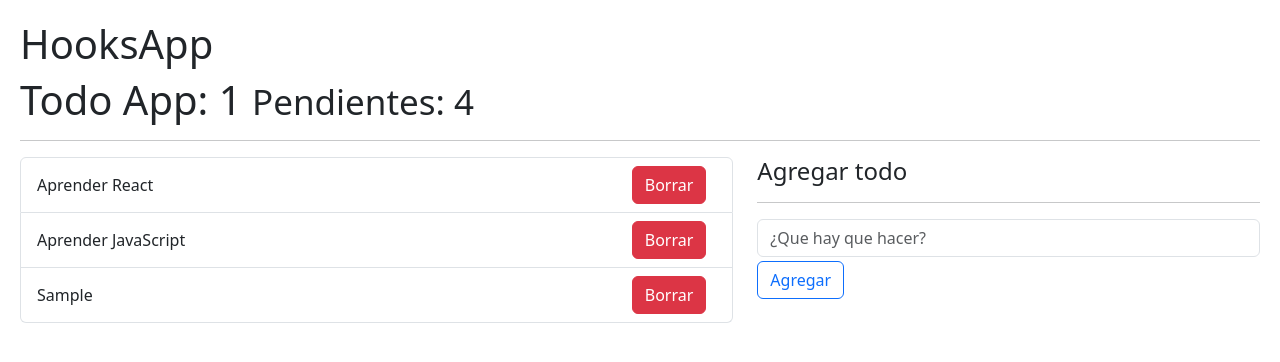
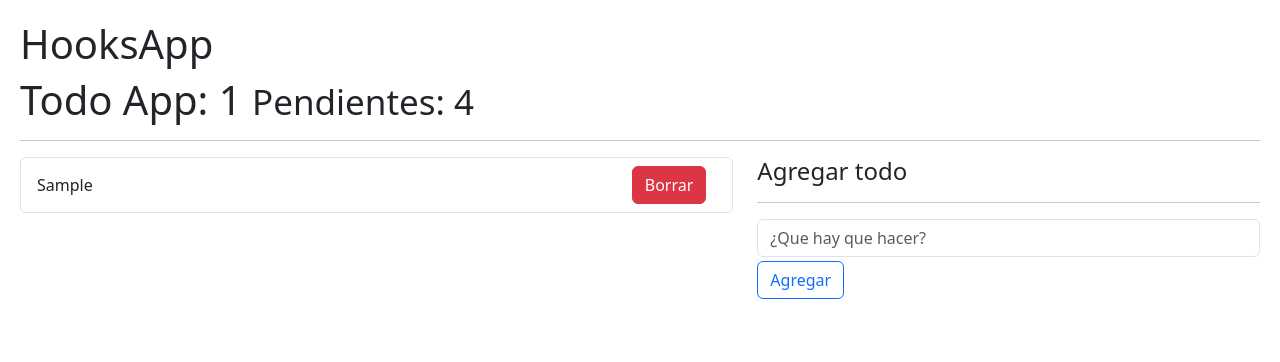
Before and after one commit to Enrique-Zepeda/React-De-cero-a-experto-Hooks-y-MERN, a React (Vite) app in the folder React/05-hook-app/: page / in a window 1280 px wide. Both pictures are taken after typing "Sample" into the empty fields and a click on the button "Agregar". Shown: the top 362 px of the page. Built offline with nearby package versions, Linux system fonts and the light colour scheme.

Commit message:
Todo List

```diff
--- a/React/05-hook-app/src/08-useReducer/TodoApp.jsx
+++ b/React/05-hook-app/src/08-useReducer/TodoApp.jsx
@@ -1,30 +1,10 @@
-import { useReducer } from "react";
-import { todoReducer } from "./todoReducer";
 import { TodoList } from "./TodoList";
 import { TodoAdd } from "./TodoAdd";
-const initialState = [
-  {
-    id: new Date().getTime(),
-    description: "Aprender React",
-    done: false,
-  },
-  {
-    id: new Date().getTime() * 3,
-    description: "Aprender JavaScript",
-    done: false,
-  },
-];
+import { useTodo } from "../hooks/useTodo";
 
 export function TodoApp() {
-  const [todos, dispatch] = useReducer(todoReducer, initialState);
-  const onNewTodo = (todo) => {
-    // console.log({ todo });
-    const action = {
-      type: "[TODO]: Add Todo",
-      payload: todo,
-    };
-    dispatch(action);
-  };
+  const { todos, handleDeleteTodo, onNewTodo, handleTogleTodo } = useTodo();
+
   return (
     <>
       <h1>
@@ -33,7 +13,11 @@ export function TodoApp() {
       <hr />
       <div className="row">
         <div className="col-7">
-          <TodoList todos={todos} />
+          <TodoList
+            todos={todos}
+            onDeleteTodo={handleDeleteTodo}
+            onTogleTodo={handleTogleTodo}
+          />
         </div>
 
         <div className="col-5">
--- a/React/05-hook-app/src/08-useReducer/TodoItem.jsx
+++ b/React/05-hook-app/src/08-useReducer/TodoItem.jsx
@@ -1,8 +1,17 @@
-export default function TodoItem({ todo: { description } }) {
+export default function TodoItem({ todo, onDeleteTodo, onTogleTodo }) {
   return (
     <li className="list-group-item d-flex justify-content-between">
-      <span className="align-self-center">{description}</span>
-      <button className="btn btn-danger">Borrar</button>
+      <span
+        className={`align-self-center ${
+          todo.done ? "text-decoration-line-through" : ""
+        }`}
+        onClick={() => onTogleTodo(todo.id)}
+      >
+        {todo.description}
+      </span>
+      <button className="btn btn-danger" onClick={() => onDeleteTodo(todo.id)}>
+        Borrar
+      </button>
     </li>
   );
 }
--- a/React/05-hook-app/src/08-useReducer/TodoList.jsx
+++ b/React/05-hook-app/src/08-useReducer/TodoList.jsx
@@ -1,10 +1,15 @@
 import TodoItem from "./TodoItem";
 
-export function TodoList({ todos }) {
+export function TodoList({ todos, onDeleteTodo, onTogleTodo }) {
   return (
     <ul className="list-group">
       {todos.map((todo) => (
-        <TodoItem key={todo.id} todo={todo} />
+        <TodoItem
+          key={todo.id}
+          todo={todo}
+          onDeleteTodo={onDeleteTodo}
+          onTogleTodo={onTogleTodo}
+        />
       ))}
     </ul>
   );
--- a/React/05-hook-app/src/08-useReducer/todoReducer.js
+++ b/React/05-hook-app/src/08-useReducer/todoReducer.js
@@ -2,7 +2,18 @@ export const todoReducer = (initialState = [], action) => {
   switch (action.type) {
     case "[TODO]: Add Todo":
       return [...initialState, action.payload];
-
+    case "[TODO]: Delete Todo":
+      return initialState.filter((todo) => todo.id !== action.payload);
+    case "[TODO]: Togle Todo":
+      return initialState.map((todo) => {
+        if (todo.id === action.payload) {
+          return {
+            ...todo,
+            done: !todo.done,
+          };
+        }
+        return todo;
+      });
     default:
       return initialState;
   }
--- /dev/null
+++ b/React/05-hook-app/src/hooks/useTodo.js
@@ -0,0 +1,50 @@
+import { useEffect, useReducer } from "react";
+import { todoReducer } from "../08-useReducer/todoReducer";
+
+const initialState = [];
+
+const init = () => {
+  // intentar parsear lo que estan en el localstorage de los todos, la primera vez que se inice la aplicacion puede ser nulo y si es nulo ocupamos regresar un arreglo vacion || []
+  return JSON.parse(localStorage.getItem("todos")) || [];
+};
+
+export const useTodo = () => {
+  const [todos, dispatch] = useReducer(todoReducer, initialState, init);
+
+  useEffect(() => {
+    console.log(todos);
+    localStorage.setItem("todos", JSON.stringify(todos));
+  }, [todos]);
+
+  const onNewTodo = (todo) => {
+    // console.log({ todo });
+    const action = {
+      type: "[TODO]: Add Todo",
+      payload: todo,
+    };
+    dispatch(action);
+  };
+
+  const handleDeleteTodo = (id) => {
+    // console.log(id);
+    dispatch({
+      type: "[TODO]: Delete Todo",
+      payload: id,
+    });
+  };
+
+  const handleTogleTodo = (id) => {
+    // console.log({ id });
+    dispatch({
+      type: "[TODO]: Togle Todo",
+      payload: id,
+    });
+  };
+
+  return {
+    todos,
+    handleDeleteTodo,
+    onNewTodo,
+    handleTogleTodo,
+  };
+};
```
